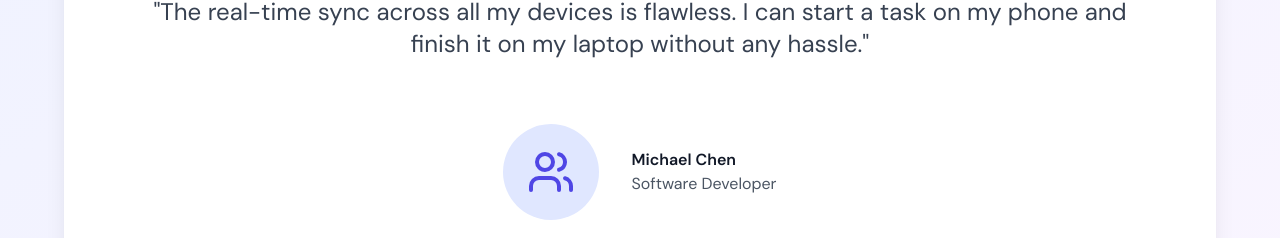
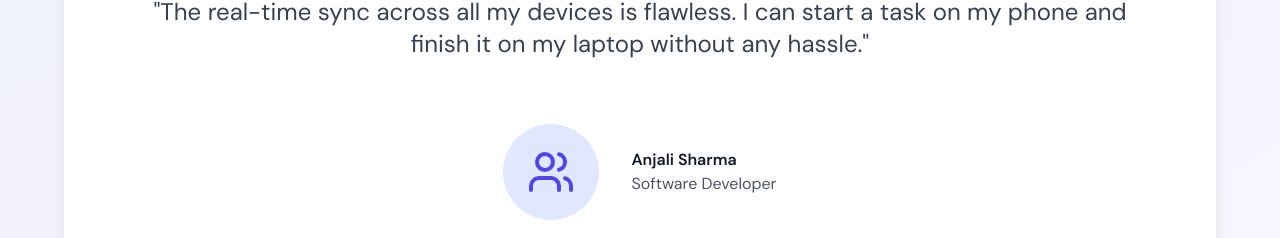
Before and after one commit to dhyan2815/AuraOne, a React (Vite) app: page / in a window 1280 px wide. Shown: the part 2448-2686 px from the top of the page. Built offline with nearby package versions, Linux system fonts and the light colour scheme; no server answers.

Commit message:
update: testimonial's name

```diff
--- a/src/pages/LandingPage.tsx
+++ b/src/pages/LandingPage.tsx
@@ -11,25 +11,25 @@ const LandingPage = () => {
     // Testimonials data
     const testimonials = [
         {
-            name: "Sarah Johnson",
+            name: "Rajesh Verma",
             role: "Product Manager",
             content: "AuraOne has completely transformed how I manage my daily tasks and notes. The AI assistant is incredibly intuitive and saves me hours every week.",
             rating: 4
         },
         {
-            name: "Michael Chen",
+            name: "Anjali Sharma",
             role: "Software Developer",
             content: "The real-time sync across all my devices is flawless. I can start a task on my phone and finish it on my laptop without any hassle.",
             rating: 4
         },
         {
-            name: "Emily Rodriguez",
+            name: "Amit Patel",
             role: "Marketing Director",
             content: "The calendar integration and smart reminders have made me so much more organized. AuraOne is exactly what I needed for my busy schedule.",
             rating: 5
         },
         {
-            name: "David Thompson",
+            name: "Dhairya Kumar",
             role: "Freelance Writer",
             content: "The rich text editor for notes is fantastic, and the AI chat feature helps me brainstorm ideas quickly. This is productivity software done right.",
             rating: 4
```
